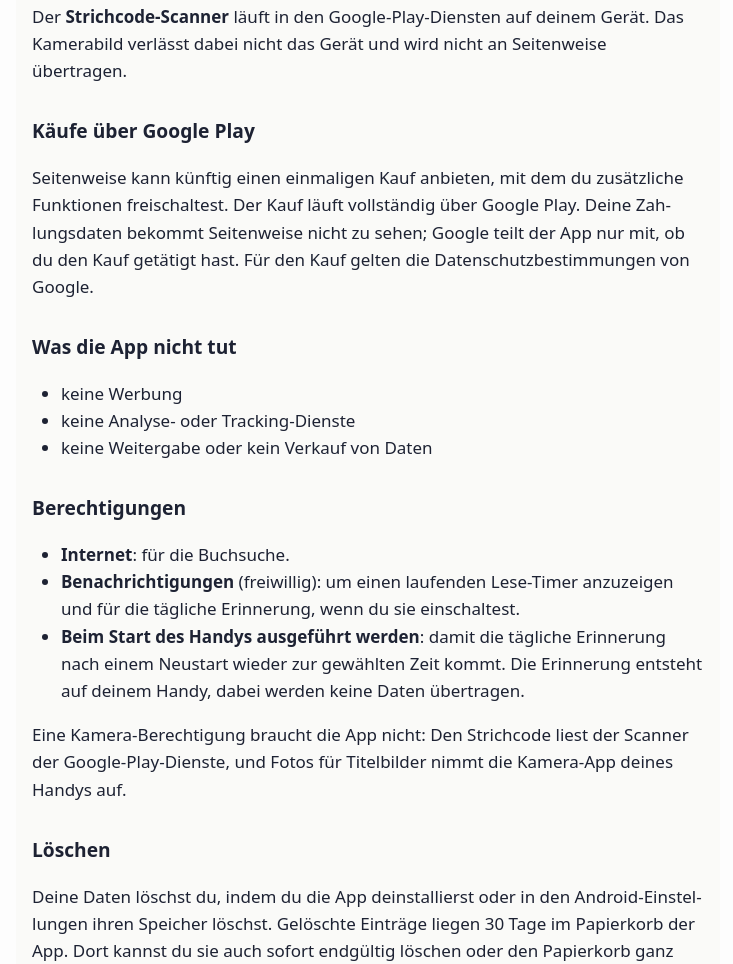
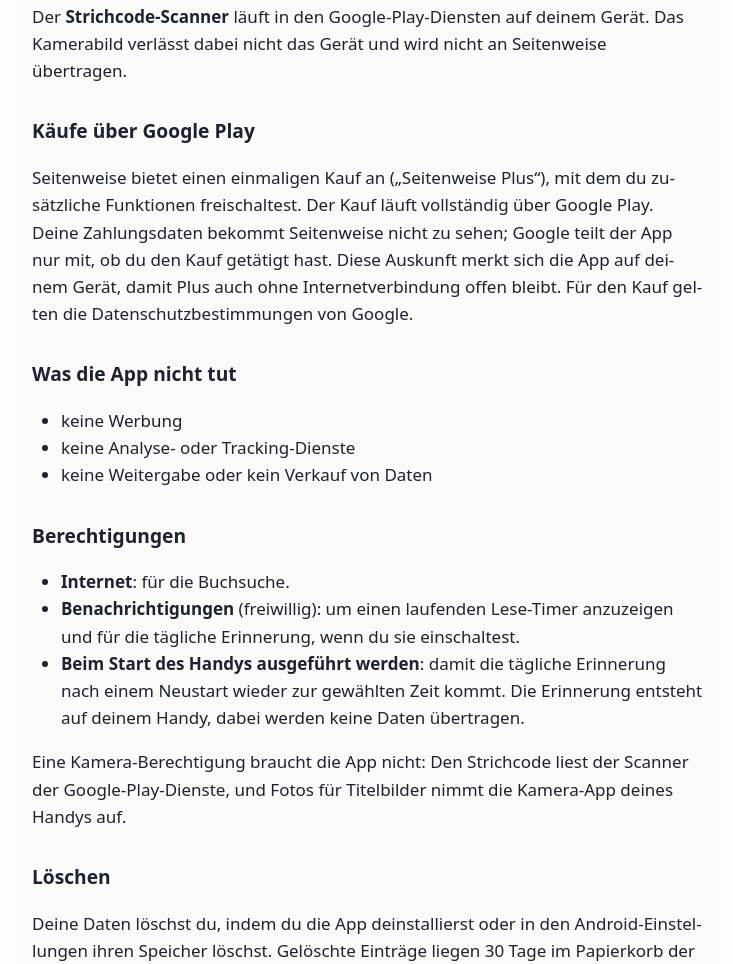
Before and after one commit to Zaucher/seitenweise-datenschutz, a plain HTML site: page index.html in a window 1280 px wide. Shown: the part 1735-2699 px from the top of the page, without its empty margins (272-1005 px from the left). Drawn offline with Linux system fonts and the light colour scheme.

Commit message:
Datenschutz: einmaliger Kauf „Seitenweise Plus“ über Google Play
Der Absatz nennt den Kauf nicht mehr als künftig, sondern als vorhanden,
und sagt, dass sich die App die Auskunft von Google auf dem Gerät merkt.

Co-Authored-By: Claude Fable 5.2 <noreply@anthropic.com>
Claude-Session: https://claude.ai/code/session_01WdcJ5pesH4CmGPFai5J8K6

```diff
--- a/index.html
+++ b/index.html
@@ -228,11 +228,13 @@ jeweiligen Anbieters.</p>
 Google-Play-Diensten auf deinem Gerät. Das Kamerabild verlässt dabei
 nicht das Gerät und wird nicht an Seitenweise übertragen.</p>
 <h2 id="käufe-über-google-play">Käufe über Google Play</h2>
-<p>Seitenweise kann künftig einen einmaligen Kauf anbieten, mit dem du
-zusätzliche Funktionen freischaltest. Der Kauf läuft vollständig über
-Google Play. Deine Zahlungsdaten bekommt Seitenweise nicht zu sehen;
-Google teilt der App nur mit, ob du den Kauf getätigt hast. Für den Kauf
-gelten die Datenschutzbestimmungen von Google.</p>
+<p>Seitenweise bietet einen einmaligen Kauf an („Seitenweise Plus“), mit
+dem du zusätzliche Funktionen freischaltest. Der Kauf läuft vollständig
+über Google Play. Deine Zahlungsdaten bekommt Seitenweise nicht zu sehen;
+Google teilt der App nur mit, ob du den Kauf getätigt hast. Diese
+Auskunft merkt sich die App auf deinem Gerät, damit Plus auch ohne
+Internetverbindung offen bleibt. Für den Kauf gelten die
+Datenschutzbestimmungen von Google.</p>
 <h2 id="was-die-app-nicht-tut">Was die App nicht tut</h2>
 <ul>
 <li>keine Werbung</li>
```
